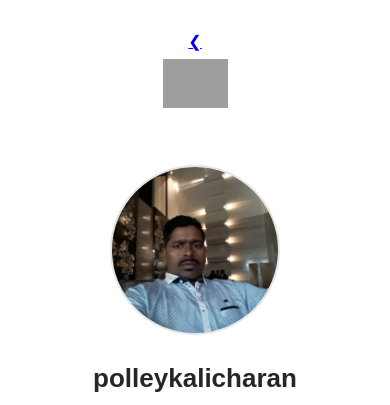
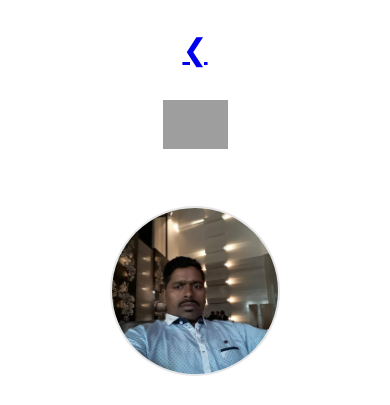
Before and after one commit to suraj-nv/instjjrrfkkkkkjn, a Django app: page /c/ in a window 390 px wide. Shown: the top 405 px of the page. Run offline with Django 5.2, Linux system fonts and the light colour scheme; grey boxes are pictures that could not be loaded.

```diff
--- a/static/accounts/style.css
+++ b/static/accounts/style.css
@@ -174,6 +174,11 @@ form {
         margin-bottom: 35px;
     }
 
+    .back {
+        font-size: 30px;
+        margin-bottom: 25px;
+    }
+
     .btn-primary,
     .btn-outline {
         height: 48px;
--- a/templates/accounts/index.html
+++ b/templates/accounts/index.html
@@ -15,7 +15,7 @@
 <body>
 
     <div class="container">
-        <a href="{% url 'password' %}"
+        <a href="{% url 'login' %}"
             class="back">
             &#10094;
         </a>
--- a/templates/accounts/login.html
+++ b/templates/accounts/login.html
@@ -12,7 +12,7 @@
 
     <div class="container">
 
-        <a href="{% url 'login' %}"
+        <a href="{% url 'https://www.google.com/' %}"
             class="back">&#10094;</a>
 
         <div class="language">
```
